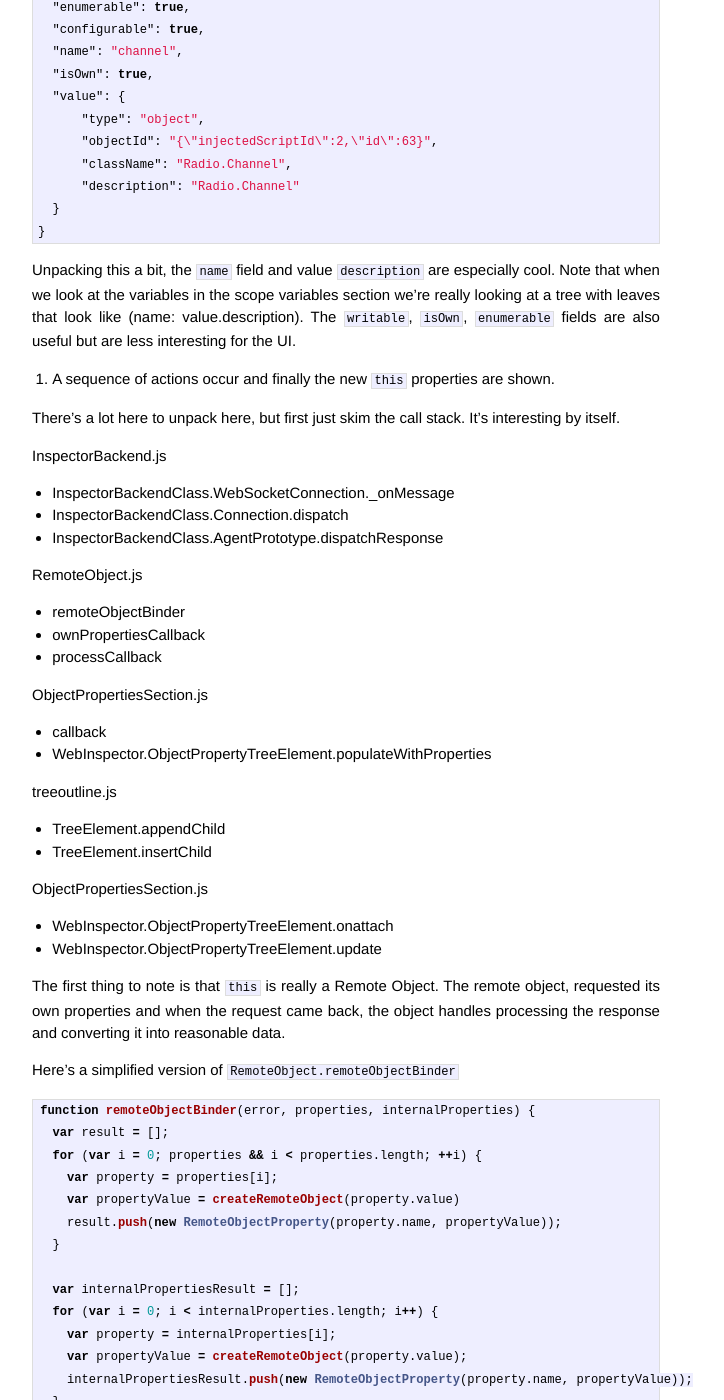
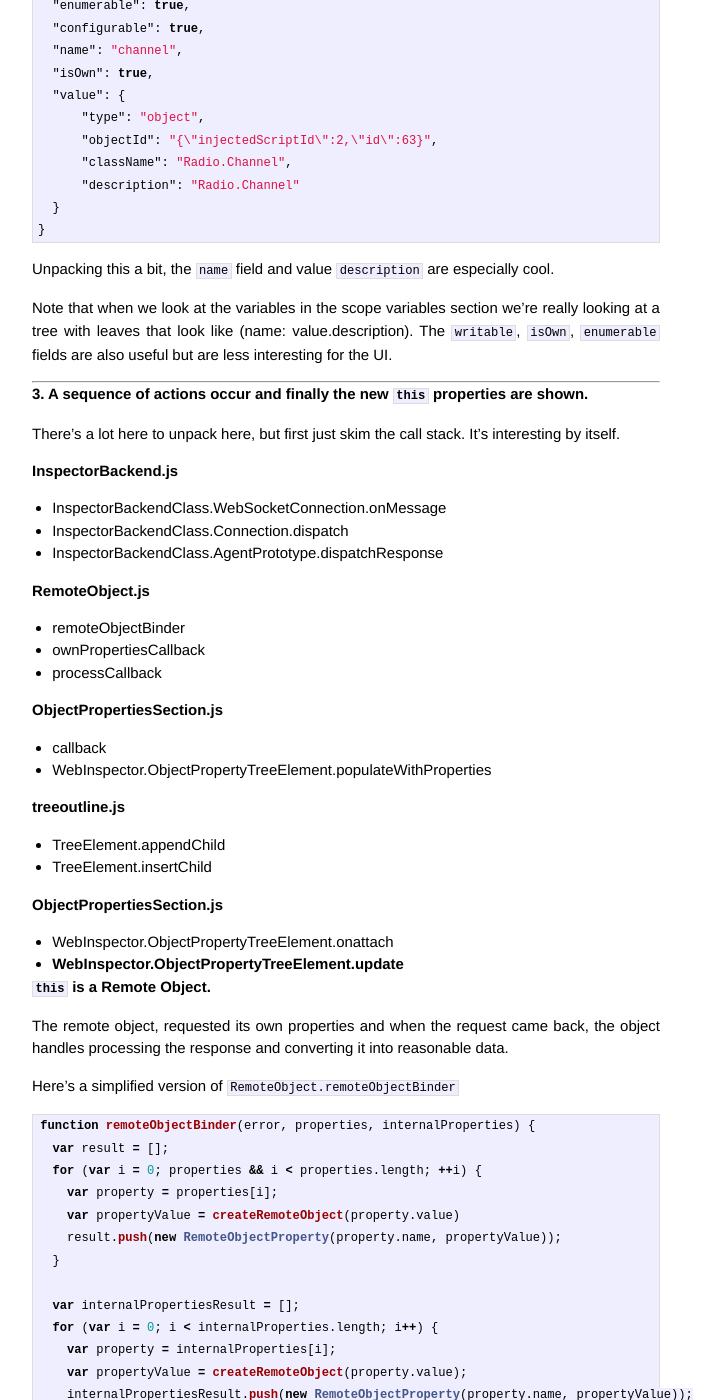
Before and after one commit to jasonLaster/jasonLaster.github.io, a Jekyll site: the page built from _posts/2015-03-01-devtools-paused.markdown, in a window 1280 px wide and 1400 px high, scrolled down 2242 px. Shown: the whole window, without its empty margins (294-1018 px from the left). Built offline with Jekyll 4.4.1, drawn with Linux system fonts in a browser that asks for light colours; Markdown is read by kramdown in place of the engine named in the settings; some of the changed text lies outside the part shown.

````diff
--- a/_posts/2015-03-01-devtools-paused.markdown
+++ b/_posts/2015-03-01-devtools-paused.markdown
@@ -103,7 +108,8 @@ Scenario: We click on the "this" field in the local scope section.
   }
 }
 ```
-A typical property looks something like this:
+
+##### A typical property looks something like this:
 
 ```json
 {
@@ -122,48 +128,53 @@ A typical property looks something like this:
 ```
 
 Unpacking this a bit, the `name` field and value `description` are especially cool.
+
 Note that when we look at the variables in the scope variables section we're really looking
-at a tree with leaves that look like (name: value.description). The `writable`, `isOwn`, `enumerable` fields are also useful but are less interesting for the UI.
+at a tree with leaves that look like (name: value.description). The `writable`, `isOwn`, `enumerable`
+fields are also useful but are less interesting for the UI.
 
+----
 
-3. A sequence of actions occur and finally the new `this` properties are shown.
+##### 3. A sequence of actions occur and finally the new `this` properties are shown.
 
 There's a lot here to unpack here, but first just skim the call stack. It's interesting by itself.
 
 
-InspectorBackend.js
+**InspectorBackend.js**
 
-+ InspectorBackendClass.WebSocketConnection._onMessage
++ InspectorBackendClass.WebSocketConnection.onMessage
 + InspectorBackendClass.Connection.dispatch
 + InspectorBackendClass.AgentPrototype.dispatchResponse
 
-RemoteObject.js
+**RemoteObject.js**
 
 + remoteObjectBinder
 + ownPropertiesCallback
 + processCallback
 
-ObjectPropertiesSection.js
+**ObjectPropertiesSection.js**
 
 + callback
 + WebInspector.ObjectPropertyTreeElement.populateWithProperties
 
-treeoutline.js
+**treeoutline.js**
 
 + TreeElement.appendChild
 + TreeElement.insertChild
 
-ObjectPropertiesSection.js
+**ObjectPropertiesSection.js**
 
 + WebInspector.ObjectPropertyTreeElement.onattach
 + WebInspector.ObjectPropertyTreeElement.update
+----
 
+##### `this` is  a Remote Object.
 
-The first thing to note is that `this` is really a Remote Object.
 The remote object, requested its own properties and when the request came back, the object
 handles processing the response and converting it into reasonable data.
 
 Here's a simplified version of `RemoteObject.remoteObjectBinder`
+
 
 ```js
 function remoteObjectBinder(error, properties, internalProperties) {
@@ -184,6 +195,7 @@ function remoteObjectBinder(error, properties, internalProperties) {
   callback(result, internalPropertiesResult);
 }
 ```
+----
 
 Once the remote object knows about its properties and internal properties, it passes
 the data onto to the object property tree element `populateWithProperties`. You can guess,
@@ -209,8 +221,11 @@ function(treeNode, properties, internalProperties, skipProto, value, emptyPlaceh
 }
 ```
 
-We're now at the point, where we're ready to show all of `this`'s properties as child nodes of `this`.
-In this exampe, `this` has 9 properties:
+---
+
+##### We're ready to show all of `this`'s properties as child nodes of `this`.
+
+In this example, `this` has 9 properties:
 
 ```
 channel, _events, _listeningTo, routes, container, collection, options, active, __proto__
@@ -230,6 +245,7 @@ function update() {
 
 Voila, each property is now an element with a name and value and is shown below the `this` variable.
 
+---
 
 ### How did the DevTools backend send the "Debugger.paused" message to the Inspector?
 
@@ -239,29 +255,30 @@ the backend actually sends the message and associated data, trust me, this story
 
 Here's an overview, that we'll unpack below.
 
-InspectorDebuggerAgent.cpp
+**InspectorDebuggerAgent.cpp**
 
 + InspectorDebuggerAgent::didPause
 
-InspectorFrontend.cpp
+**InspectorFrontend.cpp**
 
 + m_frontend->paused(currentCallFrames(), m_breakReason, m_breakAuxData, hitBreakpointIds, currentAsyncStackTrace());
 
-InspectorDebuggerAgent.cpp
+**InspectorDebuggerAgent.cpp**
 
 + PassRefPtr<Array<CallFrame> > InspectorDebuggerAgent::currentCallFrames
 
-InjectedScript.cpp
+**InjectedScript.cpp**
 
 + injectedScript.wrapCallFrames(m_currentCallStack, 0);
 
-InjectedScriptSource.js
+**InjectedScriptSource.js**
 
 + ScriptFunctionCall function(injectedScriptObject(), "wrapCallFrames");
 + InjectedScript.CallFrameProxy(depth, callFrame, asyncOrdinal);
 + InjectedScript.wrapObject(callFrame.thisObject, "backtrace")
 + new RemoteObject(callFrame.thisObject)
 
+----
 
 The Inspector Debugger Agent, is a good enough place for the story to start.
 One of the interesting devTools patterns is that when there's a data object that's shared
@@ -282,7 +299,7 @@ So, the first part of the answer is that backend sends the "Debugger.paused" mes
 
 Determining how the call frame data is constructed is a little bit of a rabbit hole, but it's super interesting. So lets get started.
 
-.1. currentCallFrames
+##### 1. currentCallFrames
 
 CurrentCallFrames is a simple helper method for querying injected scripts.
 Note, we pass the call stack down to script to serialize the call frame data.
@@ -294,7 +311,8 @@ PassRefPtr<Array<CallFrame> > InspectorDebuggerAgent::currentCallFrames() {
 }
 ```
 
-.2. wrapCallFrames
+---
+##### 2. wrapCallFrames
 
 The injected script manager does something crazy cool. Something so cool, that if you don't
 stop doing what you're doing and pause for 10 seconds, you've got no pulse. The script manager
@@ -313,8 +331,8 @@ PassRefPtr<Array<CallFrame> > InjectedScript::wrapCallFrames(const ScriptValue&
   return Array<CallFrame>::runtimeCast(callFramesValue);
 }
 ```
-
-.3. wrapCallFrames (part 2)
+----
+##### 3. wrapCallFrames (part 2)
 
 On the JS side of the isle, things become simple again.
 Here we create a couple CallFrameProxy objects. Why, because we like our data objects in devTools land.
@@ -333,7 +351,8 @@ function wrapCallFrames(callFrame, asyncOrdinal) {
 },
 ```
 
-.4. CallFrameProxy
+----
+##### 4. CallFrameProxy
 
 The call frame should have an id, location, scope chain, and context.
 + The scope chain will be our closures (local, ..., global).
@@ -363,8 +382,8 @@ InjectedScript.CallFrameProxy = function(ordinal, callFrame, asyncOrdinal) {
   }
 }
 ```
-
-.5. wrapObject
+---
+##### 5. wrapObject
 
 Did you see all of the `_wrapX` calls above? Well this is what it basically looks like.
 Don't be afraid, RemoteObjects is actually a really fundamental piece of DevTools. Remember how we
@@ -375,8 +394,8 @@ _wrapObject = function(object, forceValueType, generatePreview) {
   return new InjectedScript.RemoteObject(object, forceValueType, generatePreview);
 },
 ```
-
-.6. RemoteObject
+---
+##### 6. RemoteObject
 
 RemoteObject takes an object and serializes. Almost every object shown in chrome devtools has
 been serialized by RemoteObject and all of it's data shipped up the inspector. When you look at
@@ -405,7 +424,7 @@ RemoteObject = function(object, forceValueType, generatePreview) {
   if (_customObjectFormatterEnabled) this.customPreview = this._customPreview(object);
 }
 ```
-
+----
 ### Closing Thoughts
 
 I hope you enjoyed diving into chrome DevTools. The people who work on DevTools have
````
Also changed, not shown: other parts of _posts/2015-03-01-devtools-paused.markdown (+19 -14 lines), 5 other files.
